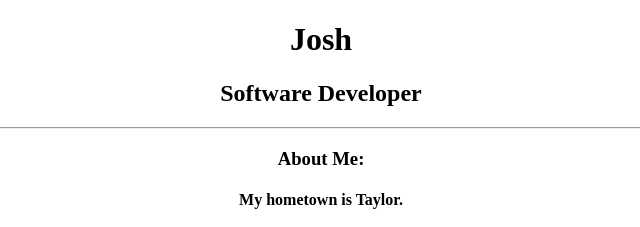
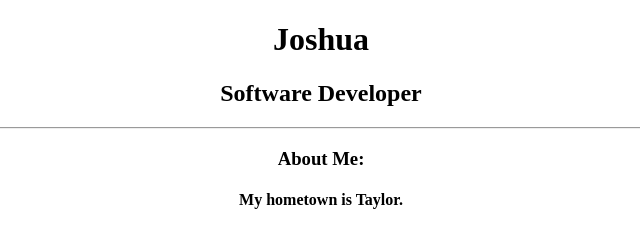
Before and after one commit to joshmcadams/my-first-repo, a plain HTML site: page index.html in a window 1280 px wide. Shown: the top 227 px of the page, 319-959 px from the left. Drawn offline with Linux system fonts and the light colour scheme.

Commit message:
Made it a formal name

```diff
--- a/index.html
+++ b/index.html
@@ -7,7 +7,7 @@
     </head>
     <body>
     <div align="center">
-        <h1>Josh</h1>
+        <h1>Joshua</h1>
         <h2>Software Developer</h2>
         <hr>
         <h3>About Me:</h3>
```
